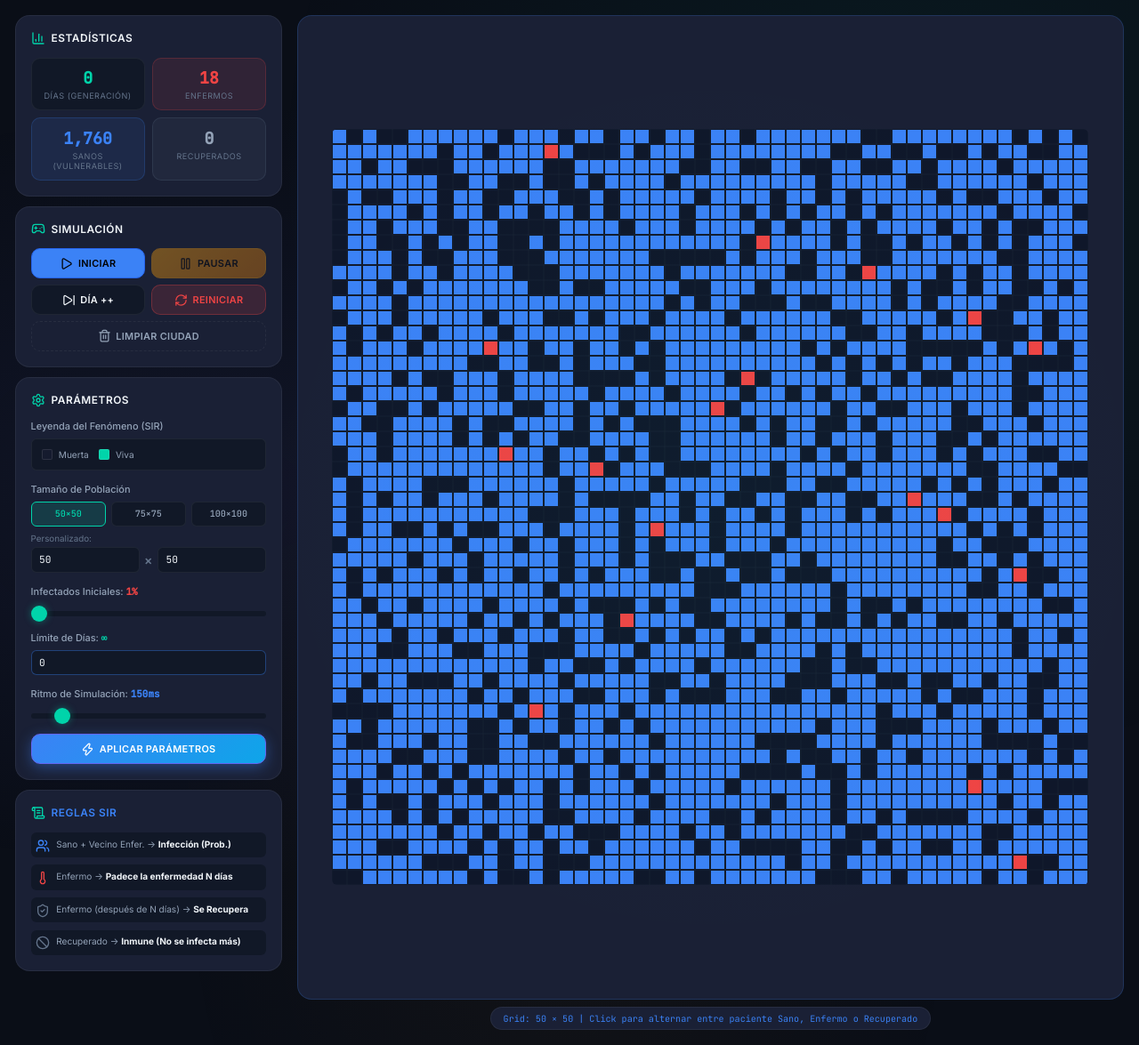
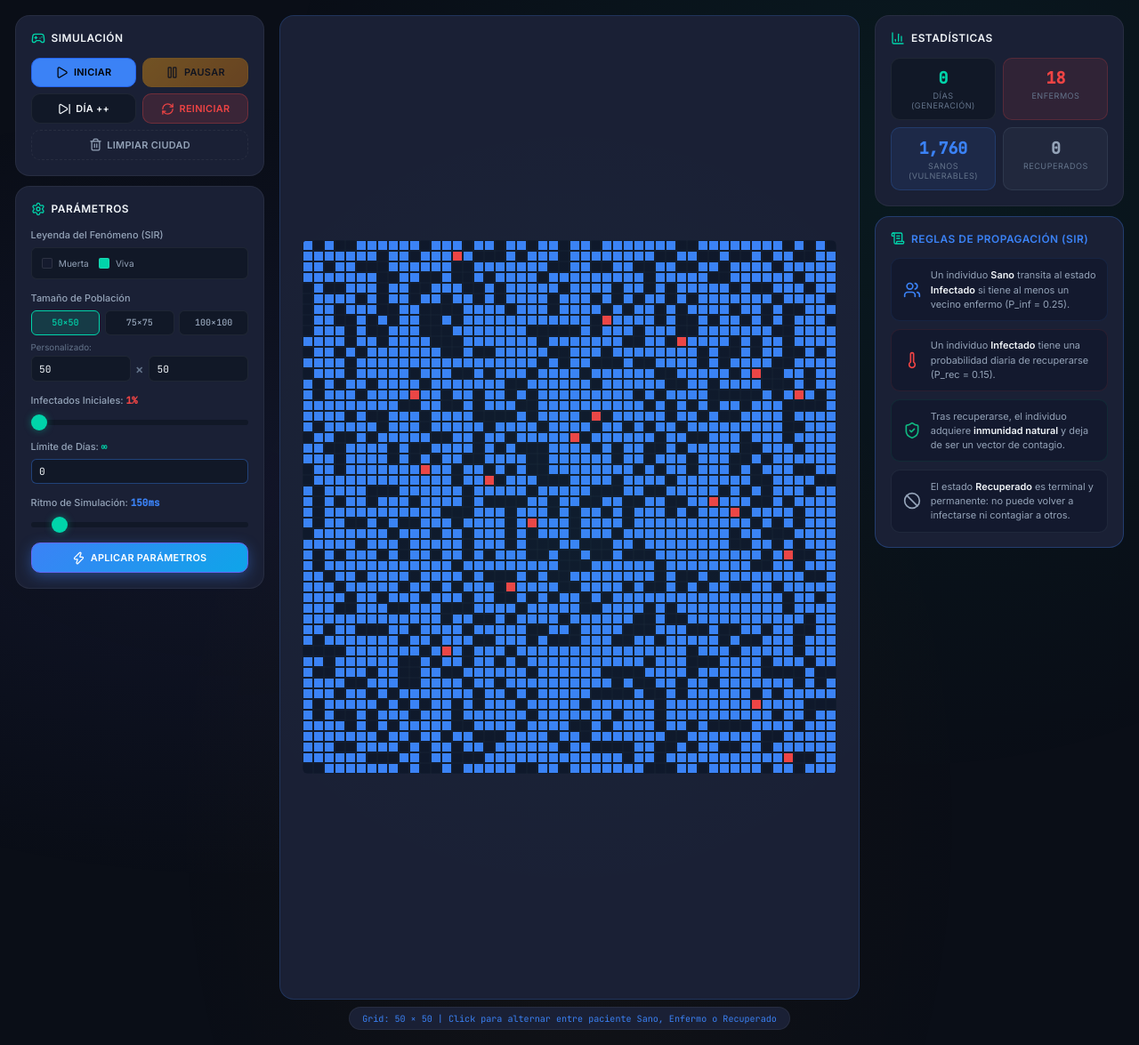
Before and after one commit to Ramosjhonatan-test/AutomatasCelulares, a Flask app: page /parte2 in a window 1280 px wide. Shown: the part 71-1246 px from the top of the page at 89% size. Run offline with Flask 3, Linux system fonts and the light colour scheme.

Commit message:
renderizado actualizado en ambas partes 1y2

```diff
--- a/app.py
+++ b/app.py
@@ -7,10 +7,10 @@
  Este archivo contiene el servidor Flask y toda la lógica del Juego de la Vida.
 
  Reglas de Conway:
-   1. Una célula VIVA con menos de 2 vecinos vivos → MUERE (soledad)
-   2. Una célula VIVA con 2 o 3 vecinos vivos    → SOBREVIVE
-   3. Una célula VIVA con más de 3 vecinos vivos  → MUERE (sobrepoblación)
-   4. Una célula MUERTA con exactamente 3 vecinos → REVIVE (reproducción)
+   1. Una célula permanece VIVA si tiene en su vecindad 2 o 3 células vivas.
+   2. Una célula MUERE debido a superpoblación si hay más de 3 células vivas en su vecindad.
+   3. Una célula MUERE a causa del aislamiento si hay menos de 2 células vivas en su vecindad.
+   4. Una célula muerta VUELVE A LA VIDA si hay exactamente 3 células vivas en su vecindad.
 ===============================================================================
 """
 
--- a/static/css/style.css
+++ b/static/css/style.css
@@ -265,21 +265,28 @@ body::before {
     z-index: 1;
     flex: 1;
     display: flex;
+    flex-wrap: nowrap; /* Asegura 3 columnas en desktop */
+    justify-content: center;
     gap: 1.2rem;
     padding: 1.2rem;
-    max-width: 1600px;
+    max-width: 1800px; /* Un poco más ancho para 3 columnas */
     margin: 0 auto;
     width: 100%;
 }
 
-/* ─── Panel de Control ────────────────────────────────────────────────── */
-.control-panel {
-    width: 300px;
-    min-width: 300px;
+/* ─── Sidebars (Izquierda y Derecha) ─────────────────────────────────── */
+.sidebar {
+    width: 280px;
+    min-width: 280px;
     display: flex;
     flex-direction: column;
     gap: 0.8rem;
-    max-height: calc(100vh - 120px);
+    z-index: 5;
+}
+
+/* Permitir scroll sutil si el contenido excede la pantalla incluso dividido */
+.sidebar {
+    max-height: calc(100vh - 130px);
     overflow-y: auto;
     scrollbar-width: thin;
     scrollbar-color: var(--accent-primary) transparent;
@@ -688,25 +695,34 @@ select.input-field {
 
 .rule {
     display: flex;
-    align-items: flex-start;
-    gap: 0.5rem;
-    font-size: 0.72rem;
+    align-items: center;
+    gap: 0.8rem;
+    font-size: 0.78rem;
     color: var(--text-secondary);
-    line-height: 1.4;
-    padding: 0.4rem;
+    line-height: 1.5;
+    padding: 0.7rem 0.9rem;
+    background: rgba(15, 23, 42, 0.6);
+    border: 1px solid var(--border-color);
+    border-radius: var(--radius-md);
+    transition: all var(--transition-normal);
+}
+
+.rule:hover {
     background: var(--bg-secondary);
-    border-radius: var(--radius-sm);
+    border-color: var(--border-accent);
+    transform: translateX(5px);
+    box-shadow: var(--shadow-sm);
 }
 
 .rule strong {
     color: var(--text-primary);
+    font-weight: 600;
 }
 
 .rule-svg {
-    width: 16px;
-    height: 16px;
+    width: 20px;
+    height: 20px;
     flex-shrink: 0;
-    margin-top: 1px;
 }
 
 .rule-svg.death { color: var(--accent-danger); }
@@ -794,22 +810,43 @@ select.input-field {
 .panel-section:nth-child(4) { animation-delay: 0.15s; }
 
 /* ─── Responsive ──────────────────────────────────────────────────────── */
+@media (max-width: 1200px) {
+    .main-container {
+        flex-wrap: wrap; /* Permite que las sidebars bajen */
+        justify-content: center;
+    }
+
+    .sidebar {
+        width: 100%;
+        max-width: 50%;
+        min-width: 300px;
+        max-height: unset;
+    }
+
+    .grid-area {
+        order: -1; /* Mantiene el grid arriba en pantallas medianas */
+        width: 100%;
+        min-width: 100%;
+    }
+}
+
 @media (max-width: 900px) {
     .main-container {
         flex-direction: column;
+        align-items: center;
     }
 
-    .control-panel {
+    .sidebar {
         width: 100%;
+        max-width: 100%;
         min-width: unset;
-        max-height: unset;
         flex-direction: row;
         flex-wrap: wrap;
     }
 
     .panel-section {
         flex: 1;
-        min-width: 250px;
+        min-width: 280px;
     }
 
     .canvas-container {
--- a/templates/parte2.html
+++ b/templates/parte2.html
@@ -44,35 +44,8 @@
     </header>
 
     <main class="main-container">
-        <aside class="control-panel">
-
-            <!-- Estadísticas -->
-            <div class="panel-section stats-section">
-                <div class="section-header">
-                    <h3 class="section-title">
-                        <i data-lucide="bar-chart-3" class="icon"></i> Estadísticas
-                    </h3>
-                </div>
-                <div class="stats-grid">
-                    <div class="stat-card">
-                        <span class="stat-value" id="stat-generation">0</span>
-                        <span class="stat-label">Días (Generación)</span>
-                    </div>
-                    <div class="stat-card alive" style="background: rgba(239, 68, 68, 0.1); border-color: rgba(239, 68, 68, 0.2);">
-                        <span class="stat-value" id="stat-alive" style="color: #ef4444;">0</span>
-                        <span class="stat-label">Enfermos</span>
-                    </div>
-                    <div class="stat-card dead" style="background: rgba(59, 130, 246, 0.1); border-color: rgba(59, 130, 246, 0.2);">
-                        <span class="stat-value" id="stat-dead" style="color: #3b82f6;">0</span>
-                        <span class="stat-label">Sanos (Vulnerables)</span>
-                    </div>
-                    <div class="stat-card" style="background: rgba(100, 116, 139, 0.1); border-color: rgba(100, 116, 139, 0.2);">
-                        <span class="stat-value" id="stat-total" style="color: #94a3b8;">0</span>
-                        <span class="stat-label">Recuperados</span>
-                    </div>
-                </div>
-            </div>
-
+        <!-- Barra Lateral Izquierda: Simulación y Parámetros -->
+        <aside class="sidebar sidebar-left">
             <!-- Controles de simulación -->
             <div class="panel-section">
                 <h3 class="section-title">
@@ -169,35 +142,9 @@
                     <i data-lucide="zap" class="btn-icon"></i> Aplicar Parámetros
                 </button>
             </div>
-
-            <!-- Reglas SIR -->
-            <div class="panel-section rules-section">
-                <h3 class="section-title" style="color: #3b82f6;">
-                    <i data-lucide="scroll-text" class="icon"></i> Reglas SIR
-                </h3>
-                <div class="rules-list">
-                    <div class="rule">
-                        <i data-lucide="users" class="rule-svg" style="color: #3b82f6;"></i>
-                        <span>Sano + Vecino Enfer. → <strong>Infección (Prob.)</strong></span>
-                    </div>
-                    <div class="rule">
-                        <i data-lucide="thermometer" class="rule-svg" style="color: #ef4444;"></i>
-                        <span>Enfermo → <strong>Padece la enfermedad N días</strong></span>
-                    </div>
-                    <div class="rule">
-                        <i data-lucide="shield-check" class="rule-svg" style="color: #64748b;"></i>
-                        <span>Enfermo (después de N días) → <strong>Se Recupera</strong></span>
-                    </div>
-                    <div class="rule">
-                        <i data-lucide="ban" class="rule-svg" style="color: #64748b;"></i>
-                        <span>Recuperado → <strong>Inmune (No se infecta más)</strong></span>
-                    </div>
-                </div>
-            </div>
-
         </aside>
 
-        <!-- Área del canvas / grid -->
+        <!-- Área Central: Canvas / Grid -->
         <section class="grid-area">
             <div class="canvas-container" id="canvas-container" style="border-color: rgba(59, 130, 246, 0.2);">
                 <canvas id="game-canvas"></canvas>
@@ -205,11 +152,62 @@
             <div class="grid-footer">
                 <span id="grid-info" style="color: #3b82f6;">Grid: 50 × 50 | Click para alternar entre paciente Sano, Enfermo o Recuperado</span>
             </div>
-
-
-
         </section>
 
+        <!-- Barra Lateral Derecha: Estadísticas y Reglas -->
+        <aside class="sidebar sidebar-right">
+            <!-- Estadísticas -->
+            <div class="panel-section stats-section">
+                <div class="section-header">
+                    <h3 class="section-title">
+                        <i data-lucide="bar-chart-3" class="icon"></i> Estadísticas
+                    </h3>
+                </div>
+                <div class="stats-grid">
+                    <div class="stat-card">
+                        <span class="stat-value" id="stat-generation">0</span>
+                        <span class="stat-label">Días (Generación)</span>
+                    </div>
+                    <div class="stat-card alive" style="background: rgba(239, 68, 68, 0.1); border-color: rgba(239, 68, 68, 0.2);">
+                        <span class="stat-value" id="stat-alive" style="color: #ef4444;">0</span>
+                        <span class="stat-label">Enfermos</span>
+                    </div>
+                    <div class="stat-card dead" style="background: rgba(59, 130, 246, 0.1); border-color: rgba(59, 130, 246, 0.2);">
+                        <span class="stat-value" id="stat-dead" style="color: #3b82f6;">0</span>
+                        <span class="stat-label">Sanos (Vulnerables)</span>
+                    </div>
+                    <div class="stat-card" style="background: rgba(100, 116, 139, 0.1); border-color: rgba(100, 116, 139, 0.2);">
+                        <span class="stat-value" id="stat-total" style="color: #94a3b8;">0</span>
+                        <span class="stat-label">Recuperados</span>
+                    </div>
+                </div>
+            </div>
+
+            <!-- Reglas SIR -->
+            <div class="panel-section rules-section" style="border-color: rgba(59, 130, 246, 0.3);">
+                <h3 class="section-title" style="color: #3b82f6;">
+                    <i data-lucide="scroll-text" class="icon"></i> Reglas de Propagación (SIR)
+                </h3>
+                <div class="rules-list">
+                    <div class="rule" style="border-color: rgba(59, 130, 246, 0.1);">
+                        <i data-lucide="users" class="rule-svg" style="color: #3b82f6;"></i>
+                        <span>Un individuo <strong>Sano</strong> transita al estado <strong>Infectado</strong> si tiene al menos un vecino enfermo (P_inf = 0.25).</span>
+                    </div>
+                    <div class="rule" style="border-color: rgba(239, 68, 68, 0.1);">
+                        <i data-lucide="thermometer" class="rule-svg" style="color: #ef4444;"></i>
+                        <span>Un individuo <strong>Infectado</strong> tiene una probabilidad diaria de recuperarse (P_rec = 0.15).</span>
+                    </div>
+                    <div class="rule" style="border-color: rgba(16, 185, 129, 0.1);">
+                        <i data-lucide="shield-check" class="rule-svg" style="color: #10b981;"></i>
+                        <span>Tras recuperarse, el individuo adquiere <strong>inmunidad natural</strong> y deja de ser un vector de contagio.</span>
+                    </div>
+                    <div class="rule" style="border-color: rgba(148, 163, 184, 0.1);">
+                        <i data-lucide="ban" class="rule-svg" style="color: #94a3b8;"></i>
+                        <span>El estado <strong>Recuperado</strong> es terminal y permanente: no puede volver a infectarse ni contagiar a otros.</span>
+                    </div>
+                </div>
+            </div>
+        </aside>
     </main>
 
     <script src="{{ url_for('static', filename='js/game.js') }}?v=3"></script>
```
Also changed, not shown: analisis_resultados.md (+20 -0 lines), templates/index.html (+7 -8 lines), templates/parte1.html (+52 -49 lines), 1 other file.
